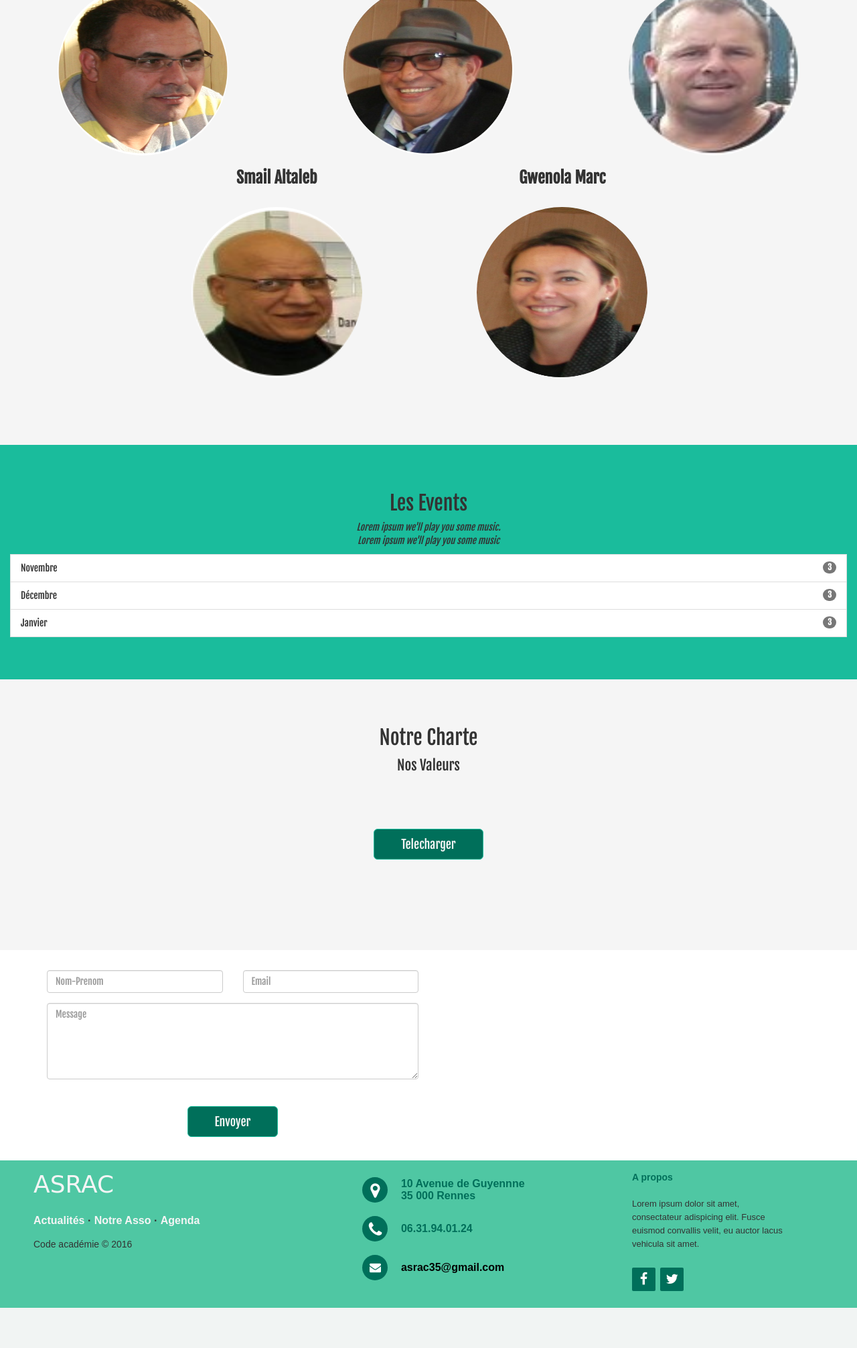
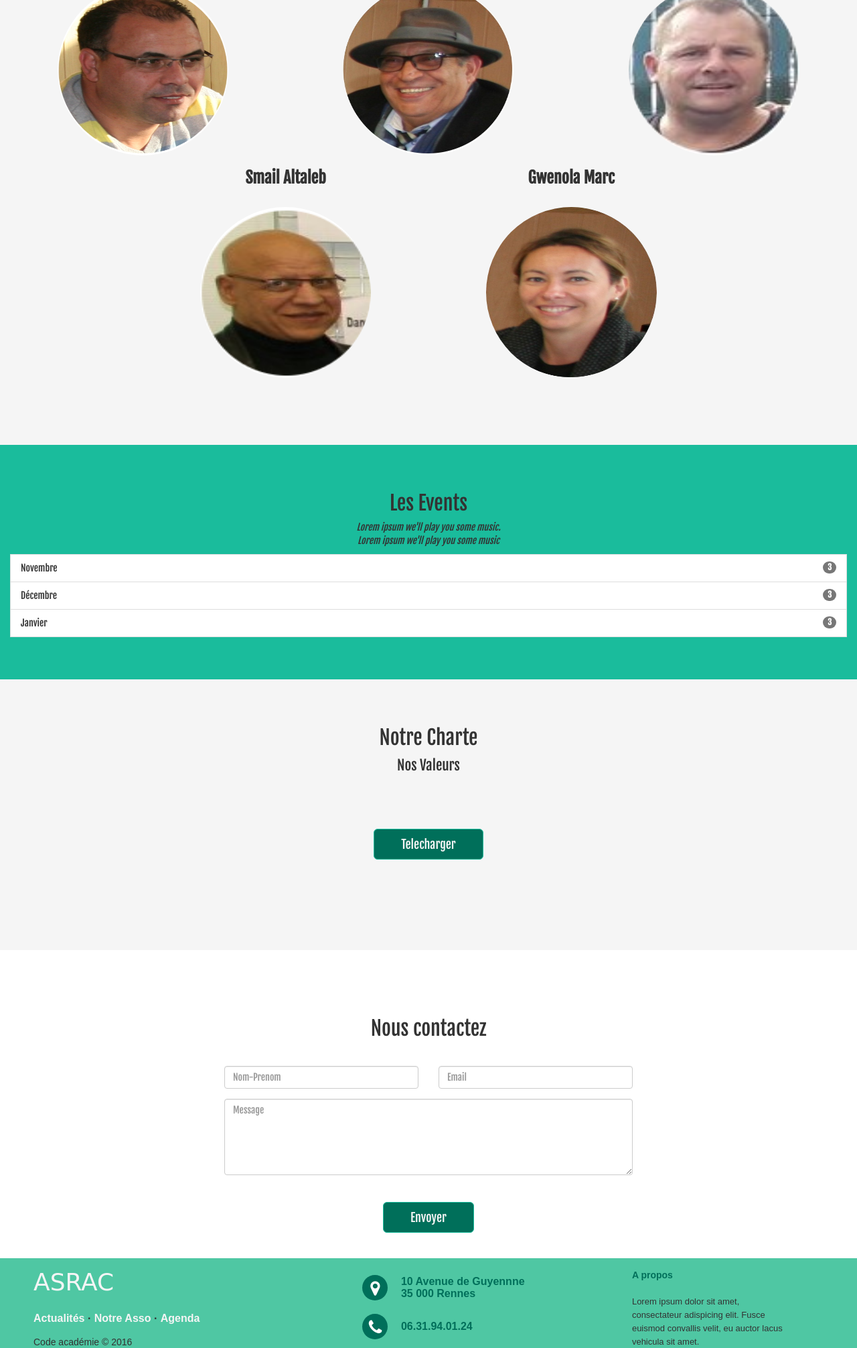
Before and after one commit to ghaffar35/Asrac-, a PHP site: template views/index.html.twig in a window 1280 px wide. Shown: the part 1421-3433 px from the top of the page at 67% size. Before the commit the page ends 3373 px from the top, so only its background shows below. Run offline with PHP 8.4, Linux system fonts and the light colour scheme; the template is opened without the code that fills it, so the values that code supplies are empty; some libraries are stand-ins or nearby versions.

Commit message:
formulaire de contact version finale

```diff
--- a/views/index.html.twig
+++ b/views/index.html.twig
@@ -118,7 +118,7 @@
                 </div>
             </div>
             <div class="row">
-                <div class="col-sm-4 text-center medaillon4">
+                <div class="col-sm-4 col-sm-offset-2 text-center">
                     <h3 class="text-center"><strong>Smail Altaleb</strong></h3><br>
                     <a href="#membre4" data-toggle="collapse">
                         <img src="{{ app.request.basepath }}/images/tresorier.png" class="img-circle person" alt="Trésorier" width="255" height="255">
@@ -129,7 +129,7 @@
                         <p>Membre depuis 2015</p>
                     </div>
                 </div>
-                <div class="col-sm-4 text-center medaillon5">
+                <div class="col-sm-4 text-center">
                 <h3 class="text-center"><strong>Gwenola Marc</strong></h3><br>
                     <a href="#membre5" data-toggle="collapse">
                         <img src="{{ app.request.basepath }}/images/secretaire.png" class="img-circle person" alt="secretaire" width="255" height="255">
@@ -241,10 +241,11 @@
 
     <!--Formulaire de contact-->
     <!-- Container (Contact Section) -->
-<div id="contact " class="container bg-grey">
+<section class=" contact container text-center">
   <div class="row">
-    <div class="col-sm-6 slideanim text-center">
+    <div class="col-md-6 col-md-offset-3">
       <div class="row">
+              <h2 class="titrecontact">Nous contactez</h2>
         <div class="col-sm-6 form-group">
           <input class="form-control" id="name" name="name" placeholder="Nom-Prenom" type="text" required>
         </div>
@@ -260,7 +261,6 @@
       </div>
     </div>
   </div>
-</div>
-    </section>
+</section>
 
  {% endblock %}
--- a/web/css/style.css
+++ b/web/css/style.css
@@ -205,14 +205,6 @@ font-size: 16px; /*Police du texte*/
     padding-bottom: 100px;
 }
 
-.medaillon4{
-margin-left: 200px;
-}
-
-.medaillon5{
-
-}
-
 /*---------------------------------Evenement------------------------------------------------------*/
 
 .evenements{
@@ -284,17 +276,16 @@ background-color:whitesmoke;
 
 
 /*---Formulaire de contact--*/
-#contact{
+.contact{
     height: 430px;
     width: 100%;
     padding-top: 50px;
     padding-bottom: 100px;
 }
 
-.slideanim{
-   text-align: center;
+.titrecontact{
+padding-bottom: 30px;
 }
-
 /*-------Footer-------------------*/
 .footer-distributed{
 	background-color:  #4FC7A3;
```
Also changed, not shown: 1 other file.
